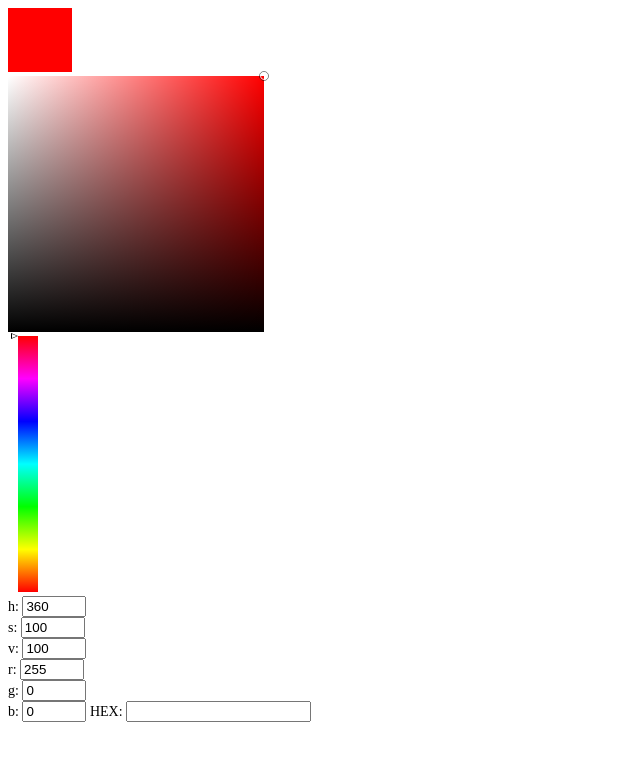
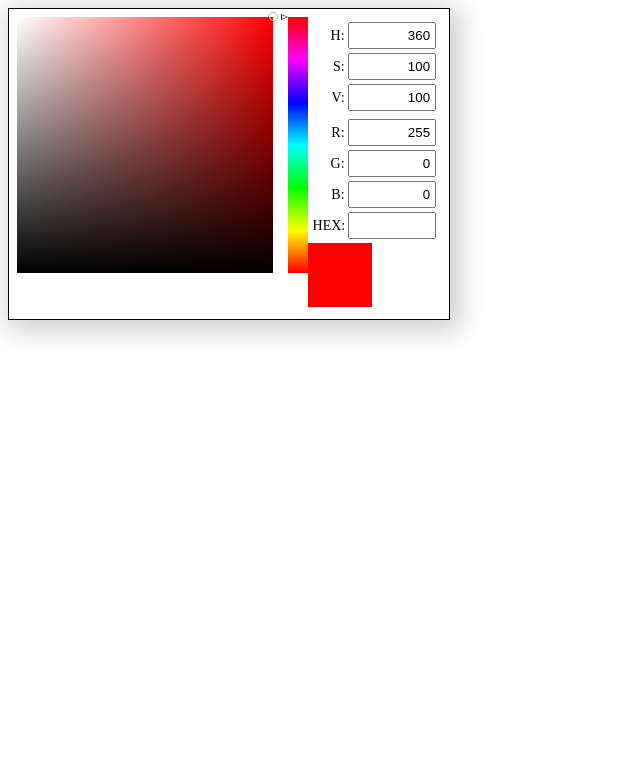
Before and after one commit to saaratrix/color-scheme-helper, a Svelte app: page / in a window 1280 px wide. Shown: the top 760 px of the page, without its empty margins (0-640 px from the left). Built offline with nearby package versions, Linux system fonts and the light colour scheme.

Commit message:
Tried to improve the CSS a bit.

```diff
--- a/src/color-selector/ColorInput.svelte
+++ b/src/color-selector/ColorInput.svelte
@@ -1,28 +1,74 @@
 <script lang="ts">
   import { red, green, blue, hue, saturation, value } from './selected-colors.store';
 </script>
+<style lang="scss">
+  .color-input-container {
+    display: grid;
+    grid-gap: 0.5rem;
+    padding: 0.2857rem;
+  }
 
-<div>
+  .color-group {
+    display: grid;
+    grid-gap: 0.25rem;
+  }
+
+  label {
+    display: inline-block;
+    width: 2rem;
+    text-align:right;
+  }
+
+  input {
+    width: 5.5rem;
+    padding: 0.25rem;
+    text-align: right;
+  }
+
+  // Hide the arrows for a number.
+  // Source: https://www.w3schools.com/howto/howto_css_hide_arrow_number.asp
+  /* Chrome, Safari, Edge, Opera */
+  input::-webkit-outer-spin-button,
+  input::-webkit-inner-spin-button {
+    -webkit-appearance: none;
+    margin: 0;
+  }
+  input[type=number] {
+    -moz-appearance: textfield;
+  }
+</style>
+
+<div class="color-input-container">
+  <div class="color-group">
     <div class="input-group">
-    <label>h: </label>
+      <label>H: </label>
       <input name="h" value={$hue} type="number" step="1" min="0" max="360">
-    <br>
-    <label>s: </label>
+    </div>
+    <div class="input-group">
+      <label>S: </label>
       <input name="s" value={Math.round($saturation * 100)} type="number" step="1" min="0" max="100">
-    <br>
-    <label>v: </label>
+    </div>
+    <div class="input-group">
+      <label>V: </label>
       <input name="v" value={Math.round($value * 100)} type="number" step="1" min="0" max="100">
     </div>
+  </div>
+  <div class="color-group">
     <div class="input-group">
-    <label>r: </label>
+      <label>R: </label>
       <input name="r" value={$red} type="number" step="1" min="0" max="255">
-    <br>
-    <label>g: </label>
+    </div>
+    <div class="input-group">
+      <label>G: </label>
       <input name="g" value={$green} type="number" step="1" min="0" max="255">
-    <br>
-    <label>b: </label>
+    </div>
+    <div class="input-group">
+      <label>B: </label>
       <input name="b" value={$blue} type="number" step="1" min="0" max="255">
+    </div>
+    <div class="input-group">
       <label>HEX: </label>
       <input name="hex" type="text" maxlength="9">
     </div>
   </div>
+</div>
--- a/src/color-selector/ColorPicker.svelte
+++ b/src/color-selector/ColorPicker.svelte
@@ -18,6 +18,9 @@
   let svPointerDown: boolean = false;
   let rgbPointerDown: boolean = false;
 
+  // -3 is eyeballed to be center!
+  const hueIndicatorTopOffset: number = -3;
+
   const subscriptions: Unsubscriber[] = [];
 
   onMount((): void => {
@@ -32,8 +35,7 @@
     subscriptions.push(
       hue.subscribe(h => {
         drawHSVBlock(hsvToRGBAForCSS(h, 1, 1), svCanvas);
-        // -3 is eyeballed to be center!
-        const rgbIndicatorTop = (((360 - h) / 360) * rgbCanvas.height) - 3;
+        const rgbIndicatorTop = (((360 - h) / 360) * rgbCanvas.height) + hueIndicatorTopOffset;
         rgbIndicator.style.transform = `translateY(${rgbIndicatorTop}px)`;
       }),
       saturation.subscribe(s => {
@@ -153,9 +155,18 @@
 </script>
 <style lang="scss">
 $circle-radius: 10px;
-$outer-color: rgba(0, 0, 0, 0.5);
+$outer-color: rgba(0, 0, 0, 0.33);
 $inner-color: rgba(255, 255, 255, 0.8);
 
+$rgb-padding-left: 15px;
+$arrow-indicator-size: 7px;
+$arrow-indicator-position-left: $rgb-padding-left - $arrow-indicator-size;
+$arrow-indicator-outer-bg: #0d0d0d;
+$arrow-indicator-inner-bg: seashell;
+
+.color-picker {
+  display: flex;
+}
 
 .color-picker-sv-container,
 .color-picker-rgb-container {
@@ -163,7 +174,7 @@ $inner-color: rgba(255, 255, 255, 0.8);
 }
 
 .color-picker-rgb-container {
-  padding-left: 10px;
+  padding-left: $rgb-padding-left;
 }
 
 .color-picker-arrow-indicator,
@@ -174,14 +185,12 @@ $inner-color: rgba(255, 255, 255, 0.8);
 }
 
 .color-picker-arrow-indicator {
-  left: 3px;
-  //width: 5px;
+  left: $arrow-indicator-position-left;
   width: 0;
   height: 0;
   border-top: 3px solid transparent;
   border-bottom: 3px solid transparent;
-
-  border-left: 7px solid black;
+  border-left: $arrow-indicator-size solid $arrow-indicator-outer-bg;
 }
 
 .color-picker-inner-arrow {
@@ -189,7 +198,7 @@ $inner-color: rgba(255, 255, 255, 0.8);
   height: 0;
   border-top: 2px solid transparent;
   border-bottom: 2px solid transparent;
-  border-left: 5px solid white;
+  border-left: 5px solid $arrow-indicator-inner-bg;
   // -7px is too much, -6px is ok but -6.5px seems to do best!
   left: -6.5px;
   top: -2px;
--- a/src/color-selector/ColorSelector.svelte
+++ b/src/color-selector/ColorSelector.svelte
@@ -14,19 +14,23 @@
     width: $size-selected-color;
     height: $size-selected-color;
   }
+
+  .color-selector {
+    display: inline-flex;
+    padding: 0.5rem;
+    border: 1px solid black;
+    box-shadow: 5px 5px 25px 5px rgba(0,0,0,0.2);
+  }
 </style>
 
-<section>
-  <header class="color-selector-header">
-    <div class="selected-color" style="background-color: { toRGBForCSS($red, $green, $blue) }"></div>
-  </header>
-  <main>
-    <div class="color-picker-container">
-      <ColorPicker />
+<div class="color-selector">
+  <div class="color-picker-container">
+    <ColorPicker />
+  </div>
+  <div class="color-input-container">
+    <ColorInput />
+    <div class="color-selector-header">
+      <div class="selected-color" style="background-color: { toRGBForCSS($red, $green, $blue) }"></div>
     </div>
-    <div class="color-input-container">
-      <ColorInput />
-    </div>
-  </main>
-
-</section>
+  </div>
+</div>
```
Lines whose indentation alone changed are shown as unchanged.
